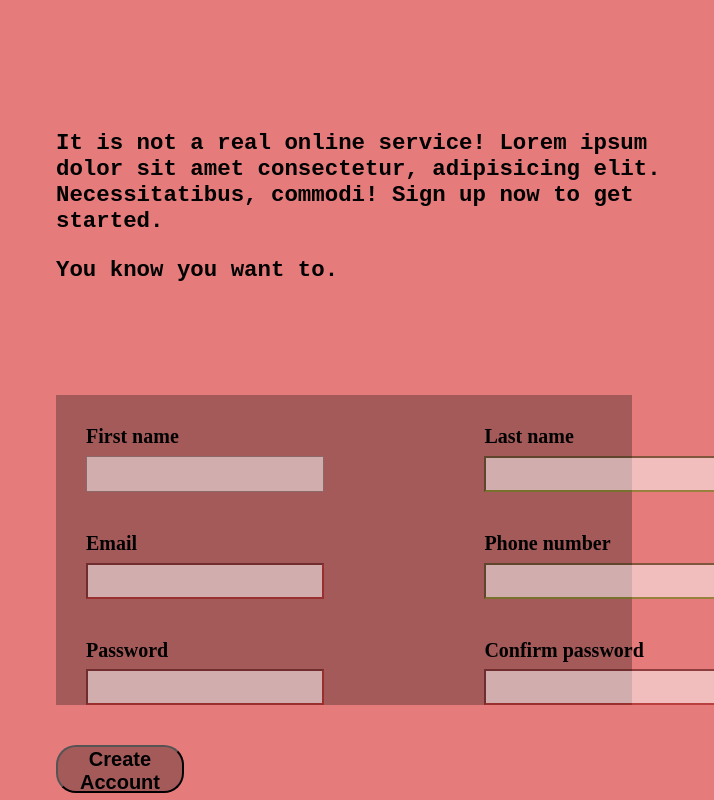
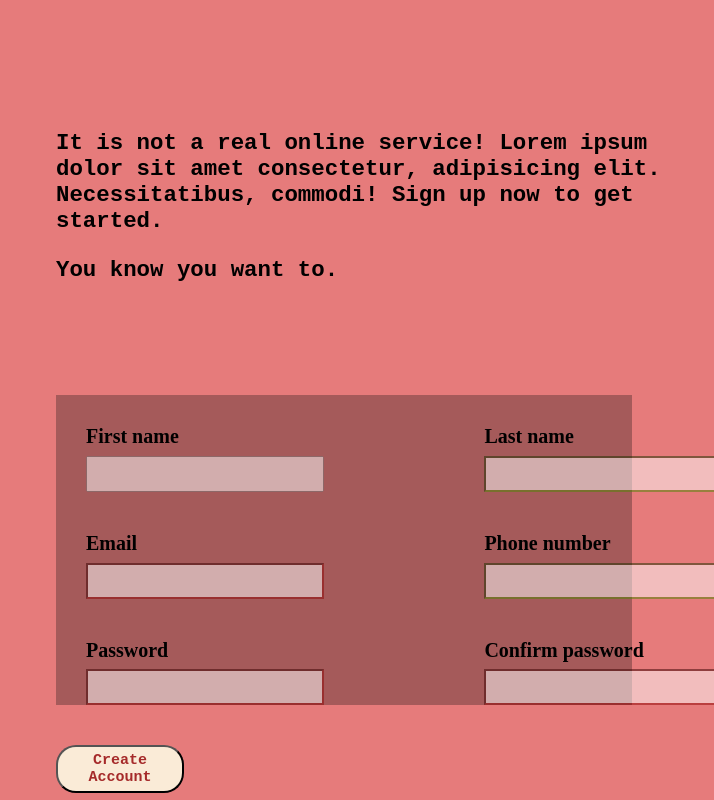
Before and after one commit to yethu-KL29/Form_project, a plain HTML site: page index.html in a window 1280 px wide. Shown: the top 800 px of the page, 566-1280 px from the left. Drawn offline with Linux system fonts and the light colour scheme.

Commit message:
button styled

```diff
--- a/index.html
+++ b/index.html
@@ -64,7 +64,7 @@
          </form>
 
         <div class="foot">
-            <button type="submit">Create Account</button>
+            <button type="submit" class="submit">Create Account</button>
             <div class="login"><p>Already have an account?</p><a href="#">Log in</a></div>
         </div>
 
--- a/style.css
+++ b/style.css
@@ -106,3 +106,11 @@ button{
 #email:invalid , #password:invalid ,#confirm:invalid , #number:invalid{
     border-color: rgb(143, 5, 5);
 }
+.submit{
+    font-family: 'Courier New', Courier, monospace;
+    padding: 5px;
+    font-size: 15px;
+    background-color: antiquewhite;
+    color: brown;
+    font-weight: 2000;
+}
```
